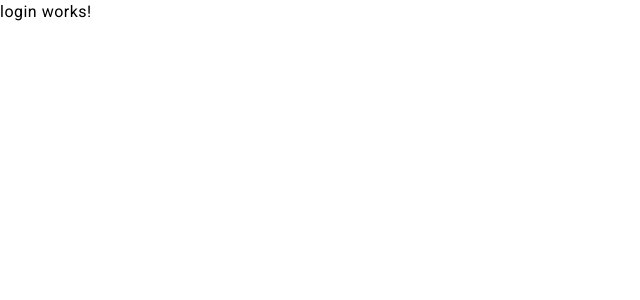
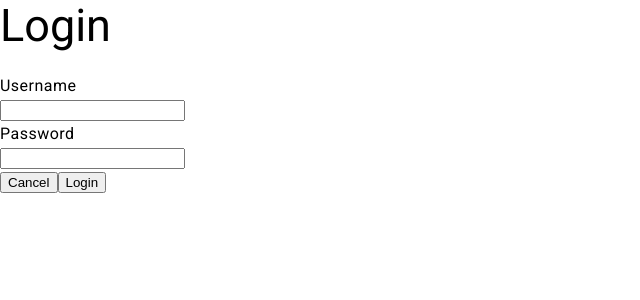
Before and after one commit to dhonstudio/university-frontend, an Angular app: page /login in a window 1280 px wide. Shown: the top 300 px of the page, without its empty margins (0-640 px from the left). Built offline with nearby package versions, Linux system fonts and the light colour scheme.

Commit message:
membuat login

```diff
--- a/src/app/application/guards/auth.guard.ts
+++ b/src/app/application/guards/auth.guard.ts
@@ -1,8 +1,10 @@
 import { inject } from '@angular/core';
 import { CanActivateFn, Router } from '@angular/router';
+import { AuthService } from '../services/auth.service';
 
 export const authGuard: CanActivateFn = (route, state) => {
-  if (true) {
+  const authService = inject(AuthService);
+  if (!authService.isLoggedIn()) {
     const route = inject(Router);
     route.navigate(['login']);
   }
--- /dev/null
+++ b/src/app/application/services/auth.service.ts
@@ -0,0 +1,24 @@
+import { HttpClient } from '@angular/common/http';
+import { Injectable } from '@angular/core';
+import { Observable } from 'rxjs';
+
+@Injectable({
+  providedIn: 'root'
+})
+export class AuthService {
+  private readonly _baseUrl = 'https://localhost:7270/login';
+
+  constructor(private _httpClient: HttpClient) { }
+
+  login(credential: any): Observable<any> {
+    return this._httpClient.post(`${this._baseUrl}`, credential);
+  }
+
+  saveToken(token: string) {
+    localStorage.setItem("authToken", token)
+  }
+
+  isLoggedIn(): boolean {
+    return !!localStorage.getItem('authToken');
+  }
+}
--- a/src/app/presentation/login/login.component.html
+++ b/src/app/presentation/login/login.component.html
@@ -1 +1,21 @@
-<p>login works!</p>
+<h2 mat-dialog-title>Login</h2>
+<div>
+    <form>
+        <div>
+            <label for="title">Username</label>
+        </div>
+        <div>
+            <input id="title" [(ngModel)]="credential.username" name="username" />
+        </div>
+        <div>
+            <label for="credits">Password</label>
+        </div>
+        <div>
+            <input type="password" id="credits" [(ngModel)]="credential.password" name="password" />
+        </div>
+    </form>
+</div>
+<div>
+    <button mat-button >Cancel</button>
+    <button mat-button (click)="onLogin()">Login</button>
+</div>
--- a/src/app/presentation/login/login.component.ts
+++ b/src/app/presentation/login/login.component.ts
@@ -1,12 +1,31 @@
 import { Component } from '@angular/core';
+import { AuthService } from '../../application/services/auth.service';
+import { FormsModule } from '@angular/forms';
+import { Router } from '@angular/router';
 
 @Component({
   selector: 'app-login',
   standalone: true,
-  imports: [],
+  imports: [FormsModule],
   templateUrl: './login.component.html',
   styleUrl: './login.component.scss'
 })
 export class LoginComponent {
+  credential = {
+    username: '',
+    password: ''
+  }
 
+  constructor(
+    private _authService: AuthService,
+    private _router: Router,
+  ) { }
+
+  onLogin() {
+    this._authService.login(this.credential).subscribe((response) => {
+      var token = response.token;
+      this._authService.saveToken(token)
+      this._router.navigate(['/course'])
+    })
+  }
 }
```
Also changed, not shown: 1 other file (tests, documents, lock files or other folders).
